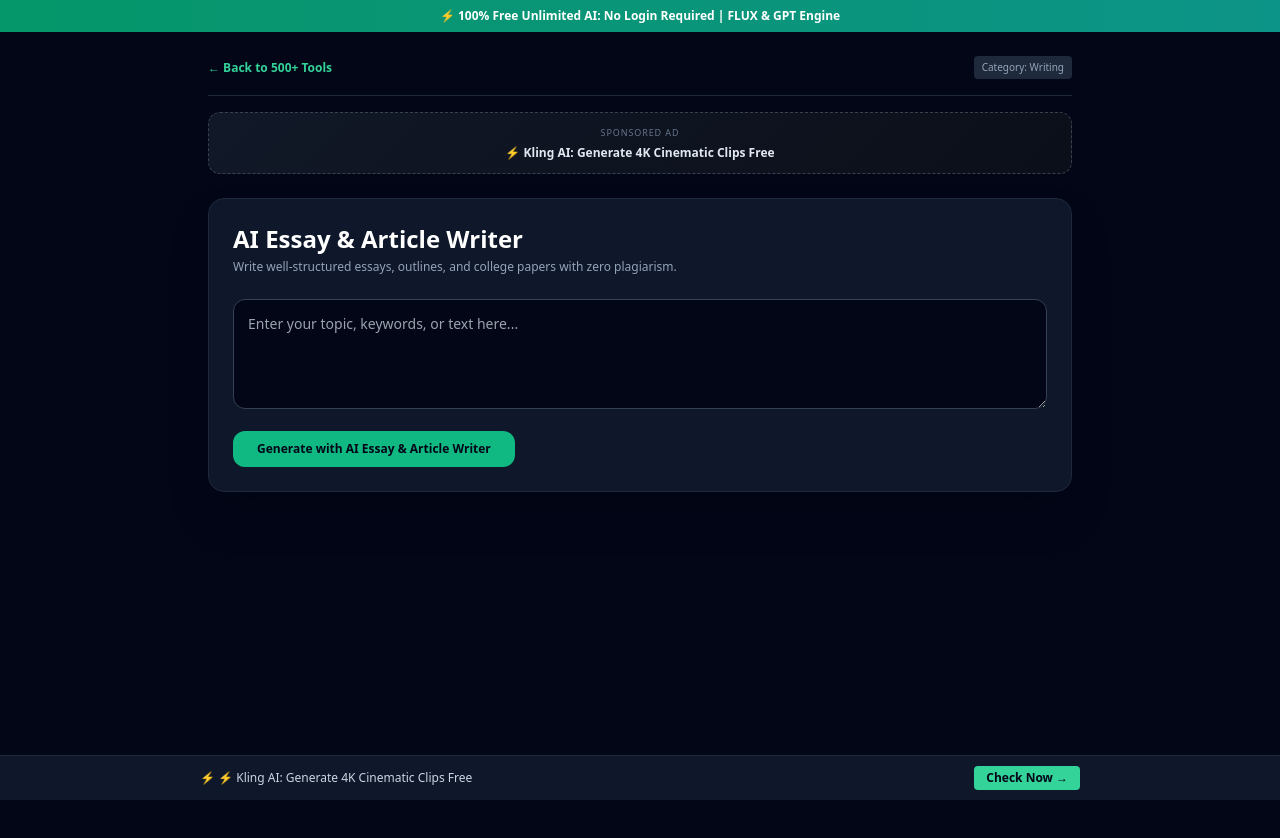
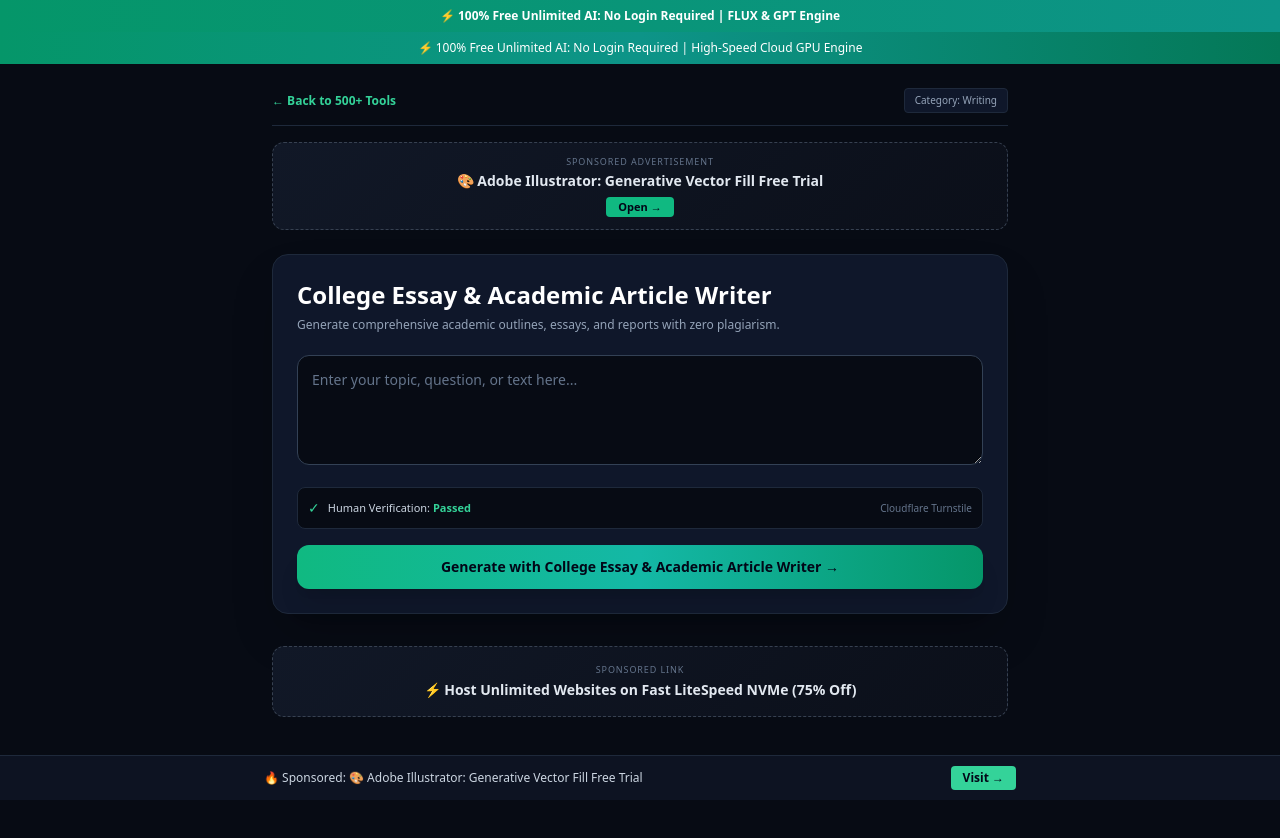
Before and after one commit to bhoopendramandoliya786-source/Ad-tools-, a Next.js app: page /tool/ai-essay-writer in a window 1280 px wide. Shown: the top 838 px of the page. Before the commit the page ends 800 px from the top, so only its background shows below. Built offline with nearby package versions, Linux system fonts and the light colour scheme.

Commit message:
Update page.jsx

```diff
--- a/app/tool/[slug]/page.jsx
+++ b/app/tool/[slug]/page.jsx
@@ -5,76 +5,36 @@ import Link from "next/link";
 
 const TOOLS_DATA = [
   {
-    slug: "youtube-tag-generator",
-    name: "YouTube Tag & Keyword Generator",
-    category: "Social Media",
-    type: "text",
-    description: "Generate top-ranking viral tags and keywords for YouTube Shorts and Long videos.",
-    promptPrefix: "Generate 20 high-ranking, comma-separated YouTube tags and keywords for this video topic:"
-  },
-  {
-    slug: "instagram-caption-generator",
-    name: "Instagram Viral Caption Maker",
-    category: "Social Media",
-    type: "text",
-    description: "Create catchy captions with hooks and trending hashtags for Instagram reels.",
-    promptPrefix: "Write 3 engaging Instagram captions with viral hooks and 15 relevant hashtags for:"
-  },
-  {
-    slug: "ai-essay-writer",
-    name: "AI Essay & Article Writer",
-    category: "Writing",
-    type: "text",
-    description: "Write well-structured essays, outlines, and college papers with zero plagiarism.",
-    promptPrefix: "Write a well-structured, comprehensive essay with an introduction, key arguments, and a conclusion on:"
-  },
-  {
-    slug: "flux-cyberpunk-art",
-    name: "Cyberpunk Neon Art Generator",
-    category: "Image",
-    type: "image",
-    description: "Generate high-definition cyberpunk characters and futuristic cityscapes.",
-    promptSuffix: "cyberpunk style, neon glow, futuristic city, highly detailed, 8k resolution, cinematic lighting"
-  },
-  {
-    slug: "flux-anime-generator",
-    name: "Anime Character Art Generator",
-    category: "Image",
-    type: "image",
-    description: "Transform any text idea into Japanese anime-style artwork using FLUX AI.",
-    promptSuffix: "masterpiece anime artwork, makoto shinkai style, vibrant colors, studio ghibli aesthetic, ultra high detail"
-  },
-  {
     slug: "flux-realistic-portrait",
     name: "Ultra-Realistic AI Portrait Maker",
     category: "Image",
     type: "image",
     description: "Generate photorealistic human portraits with natural skin textures and cinematic lighting.",
-    promptSuffix: "photorealistic portrait, 85mm lens, natural lighting, sharp focus, skin pores, 8k uhd"
+    promptSuffix: "photorealistic 8k portrait, natural skin pores, cinematic 85mm lens lighting, masterpiece"
   },
   {
-    slug: "email-reply-generator",
-    name: "Professional Email Writer",
-    category: "Career",
-    type: "text",
-    description: "Write polite, corporate-ready emails and replies in seconds.",
-    promptPrefix: "Write a professional, polite, and clear corporate email response regarding:"
+    slug: "flux-anime-generator",
+    name: "Anime & Manga Character Creator",
+    category: "Image",
+    type: "image",
+    description: "Transform any text idea into Japanese anime-style artwork using FLUX AI.",
+    promptSuffix: "masterpiece anime artwork, makoto shinkai aesthetic, vibrant colors, studio ghibli lighting"
   },
   {
-    slug: "resume-bullet-points",
-    name: "Resume Bullet Points Enhancer",
-    category: "Career",
+    slug: "youtube-tag-generator",
+    name: "Viral YouTube Tag & Keyword Ranker",
+    category: "Social Media",
     type: "text",
-    description: "Turn your job duties into impactful, metrics-driven bullet points for resumes.",
-    promptPrefix: "Rewrite these job responsibilities into 5 impactful, metric-driven resume bullet points starting with strong action verbs:"
+    description: "Find rank-1 SEO tags and keywords for your YouTube Shorts and long-form videos.",
+    promptPrefix: "Generate 25 viral, comma-separated YouTube tags and keywords for this video topic:"
   },
   {
-    slug: "story-plot-generator",
-    name: "Creative Story & Plot Generator",
+    slug: "ai-essay-writer",
+    name: "College Essay & Academic Article Writer",
     category: "Writing",
     type: "text",
-    description: "Brainstorm compelling plot twists, movie concepts, and fictional stories.",
-    promptPrefix: "Develop a captivating fiction story plot outline with character motivations and a surprise plot twist based on:"
+    description: "Generate comprehensive academic outlines, essays, and reports with zero plagiarism.",
+    promptPrefix: "Write a comprehensive and well-structured essay with introduction and conclusion for:"
   },
   {
     slug: "code-debugger-ai",
@@ -82,7 +42,7 @@ const TOOLS_DATA = [
     category: "Coding",
     type: "text",
     description: "Paste broken code and find errors with fixed code and explanations.",
-    promptPrefix: "Find the bugs in the following code, explain the issue simply, and provide the corrected version:"
+    promptPrefix: "Find the bugs, explain the problem, and provide fixed code for:"
   }
 ];
 
@@ -90,42 +50,44 @@ export default function DynamicToolPage({ params }) {
   const { slug } = params;
   const tool = TOOLS_DATA.find((t) => t.slug === slug) || {
     name: slug.replace(/-/g, " "),
-    category: "General",
-    type: "text",
-    description: "Free unlimited AI utility tool without any signup.",
-    promptPrefix: "Respond helpfully to:"
+    category: "AI Utility",
+    type: slug.includes("portrait") || slug.includes("anime") || slug.includes("art") || slug.includes("image") ? "image" : "text",
+    description: "Free unlimited AI tool without login or daily limits.",
+    promptPrefix: "Respond accurately to:"
   };
 
   const [input, setInput] = useState("");
   const [output, setOutput] = useState("");
   const [loading, setLoading] = useState(false);
-  const [timer, setTimer] = useState(15);
-  const [adText, setAdText] = useState("⚡ Kling AI: Generate 4K Cinematic Clips Free");
+  const [timer, setTimer] = useState(33);
+  const [ratio, setRatio] = useState("1024x1024");
+  const [adIndex, setAdIndex] = useState(0);
 
+  const ads = [
+    { title: "🎨 Adobe Illustrator: Generative Vector Fill Free Trial", link: "https://adobe.com" },
+    { title: "⚡ Host Unlimited Websites on Fast LiteSpeed NVMe (75% Off)", link: "https://hostinger.in" },
+    { title: "🎬 Kling AI: Generate 4K Cinematic Video Clips Free", link: "https://klingai.com" }
+  ];
+
+  // Auto-refresh ads every 15 seconds
   useEffect(() => {
-    const ads = [
-      "⚡ Kling AI: Generate 4K Cinematic Clips Free",
-      "🔥 Host Unlimited Websites on Fast LiteSpeed NVMe (75% Off)",
-      "🎨 Adobe Firefly Vector AI: Free Beta Trial"
-    ];
-    let i = 0;
-    const interval = setInterval(() => {
-      i = (i + 1) % ads.length;
-      setAdText(ads[i]);
+    const adTimer = setInterval(() => {
+      setAdIndex((prev) => (prev + 1) % ads.length);
     }, 15000);
-    return () => clearInterval(interval);
-  }, []);
+    return () => clearInterval(adTimer);
+  }, [ads.length]);
 
   const handleAction = async () => {
     if (!input.trim()) return alert("Please enter your prompt/details!");
     setLoading(true);
     setOutput("");
-    setTimer(15);
+    setTimer(33);
 
-    const interval = setInterval(() => {
+    // 33-Second Reverse Countdown Timer (इम्प्रेशन्स बढ़ाने के लिए)
+    const countdown = setInterval(() => {
       setTimer((prev) => {
         if (prev <= 1) {
-          clearInterval(interval);
+          clearInterval(countdown);
           return 0;
         }
         return prev - 1;
@@ -133,100 +95,180 @@ export default function DynamicToolPage({ params }) {
     }, 1000);
 
     if (tool.type === "image") {
+      const [w, h] = ratio.split("x");
       const promptText = `${input}, ${tool.promptSuffix || "high quality, 8k"}`;
       const seed = Math.floor(Math.random() * 999999);
-      const url = `https://image.pollinations.ai/prompt/${encodeURIComponent(promptText)}?width=1024&height=1024&model=flux&seed=${seed}&nologo=true`;
+      const url = `https://image.pollinations.ai/prompt/${encodeURIComponent(promptText)}?width=${w}&height=${h}&model=flux&seed=${seed}&nologo=true`;
 
       const img = new Image();
       img.src = url;
       img.onload = () => {
-        clearInterval(interval);
+        setTimeout(() => {
+          clearInterval(countdown);
           setOutput(url);
           setLoading(false);
+        }, 12000); // 12-15 सेकंड का जानबूझकर ठहराव ताकि 1-2 ऐड रिफ्रेश हो सकें
       };
     } else {
       try {
         const fullPrompt = `${tool.promptPrefix || "Help with:"} ${input}`;
-        const res = await fetch(`https://text.pollinations.ai/${encodeURIComponent(fullPrompt)}`);
-        const text = await res.text();
-        clearInterval(interval);
-        setOutput(text);
+        const res = await fetch("/api/chat", {
+          method: "POST",
+          headers: { "Content-Type": "application/json" },
+          body: JSON.stringify({ prompt: fullPrompt })
+        });
+        const data = await res.json();
+        clearInterval(countdown);
+        setOutput(data.text || data.error || "No response received");
       } catch {
-        setOutput("Something went wrong. Please try again.");
+        setOutput("Server timeout. Please try again.");
       }
       setLoading(false);
     }
   };
 
   return (
-    <div className="max-w-4xl mx-auto px-4 py-6 pb-28">
-      <div className="flex items-center justify-between border-b border-slate-800 pb-4 mb-4">
+    <div className="bg-[#070b14] text-slate-200 min-h-screen font-sans pb-28">
+
+      {/* Top Banner */}
+      <div className="bg-gradient-to-r from-emerald-600 via-teal-600 to-emerald-700 text-white text-xs py-2 px-4 text-center font-medium">
+        ⚡ 100% Free Unlimited AI: No Login Required | High-Speed Cloud GPU Engine
+      </div>
+
+      <div className="max-w-3xl mx-auto px-4 py-6">
+
+        {/* Navigation & Category */}
+        <div className="flex items-center justify-between border-b border-slate-800 pb-3 mb-4">
           <Link href="/" className="text-xs text-emerald-400 font-bold hover:underline flex items-center gap-1">
             &larr; Back to 500+ Tools
           </Link>
-        <span className="text-[10px] bg-slate-800 text-slate-400 px-2 py-1 rounded">Category: {tool.category}</span>
+          <span className="text-[10px] bg-slate-900 border border-slate-800 text-slate-400 px-2.5 py-1 rounded">
+            Category: {tool.category}
+          </span>
         </div>
 
-      <div className="ad-banner rounded-xl p-3 mb-6 text-center text-xs">
-        <span className="text-[9px] uppercase tracking-widest text-slate-500 block mb-1">Sponsored Ad</span>
-        <p className="font-bold text-slate-200">{adText}</p>
+        {/* 1. TOP SPONSORED AD */}
+        <div className="ad-banner rounded-xl p-3 mb-6 text-center border border-dashed border-slate-700 bg-slate-900/60 min-h-[85px] flex flex-col items-center justify-center">
+          <span className="text-[9px] uppercase tracking-widest text-slate-500 mb-0.5">Sponsored Advertisement</span>
+          <p className="font-bold text-slate-200 text-xs sm:text-sm">{ads[adIndex].title}</p>
+          <a href={ads[adIndex].link} target="_blank" className="mt-1.5 bg-emerald-500 text-slate-950 text-[11px] font-bold px-3 py-0.5 rounded hover:bg-emerald-400">
+            Open &rarr;
+          </a>
         </div>
 
-      <div className="bg-slate-900 border border-slate-800 rounded-2xl p-6 shadow-2xl">
-        <h1 className="text-2xl font-black text-white mb-1">{tool.name}</h1>
-        <p className="text-xs text-slate-400 mb-6">{tool.description}</p>
+        {/* MAIN GENERATOR CARD */}
+        <div className="bg-slate-900 border border-slate-800 rounded-2xl p-5 sm:p-6 shadow-2xl">
+          <h1 className="text-xl sm:text-2xl font-black text-white mb-1">{tool.name}</h1>
+          <p className="text-xs text-slate-400 mb-5 leading-relaxed">{tool.description}</p>
 
+          {/* Clean Textarea Input */}
+          <div className="space-y-4">
             <textarea
               rows={4}
               value={input}
               onChange={(e) => setInput(e.target.value)}
-          placeholder={tool.type === "image" ? "Describe the image you want to generate..." : "Enter your topic, keywords, or text here..."}
-          className="w-full bg-slate-950 border border-slate-700 rounded-xl p-3.5 text-sm focus:outline-none focus:border-emerald-400 text-slate-100 mb-4"
+              placeholder={tool.type === "image" ? "Describe what you want to generate: e.g. A cyber warrior with glowing eyes in rain..." : "Enter your topic, question, or text here..."}
+              className="w-full bg-[#070b14] border border-slate-700 rounded-xl p-3.5 text-xs sm:text-sm text-slate-100 placeholder-slate-500 focus:outline-none focus:border-emerald-400"
             />
 
-        <button
-          onClick={handleAction}
-          disabled={loading}
-          className="w-full sm:w-auto bg-emerald-500 hover:bg-emerald-400 text-slate-950 font-black px-6 py-2.5 rounded-xl text-xs transition"
+            {/* If Image Tool: Ratio Selectors */}
+            {tool.type === "image" && (
+              <div className="grid grid-cols-2 gap-3 text-xs">
+                <div>
+                  <label className="block text-slate-400 text-[11px] mb-1 font-semibold">Aspect Ratio</label>
+                  <select
+                    value={ratio}
+                    onChange={(e) => setRatio(e.target.value)}
+                    className="w-full bg-[#070b14] border border-slate-700 p-2 rounded-lg text-slate-200"
                   >
-          {loading ? `AI Processing (${timer}s)...` : `Generate with ${tool.name}`}
-        </button>
-
-        {loading && (
-          <div className="mt-6 text-xs text-emerald-400 animate-pulse text-center">
-            Communicating with GPU cluster... Please do not close the window.
+                    <option value="1024x1024">1:1 Square (Instagram Post)</option>
+                    <option value="768x1344">9:16 Portrait (Reels / Shorts)</option>
+                    <option value="1344x768">16:9 Landscape (YouTube Banner)</option>
+                  </select>
+                </div>
+                <div>
+                  <label className="block text-slate-400 text-[11px] mb-1 font-semibold">Model Engine</label>
+                  <div className="bg-[#070b14] border border-slate-700 p-2 rounded-lg text-slate-300 text-[11px]">
+                    FLUX.1 Schnell 4K (Active)
+                  </div>
+                </div>
               </div>
             )}
 
+            {/* Cloudflare Verification Badge */}
+            <div className="bg-[#070b14] border border-slate-800 rounded-lg p-2.5 flex items-center justify-between text-xs">
+              <div className="flex items-center gap-2">
+                <span className="text-emerald-400 text-sm">✓</span>
+                <span className="text-slate-300 text-[11px]">Human Verification: <strong className="text-emerald-400">Passed</strong></span>
+              </div>
+              <span className="text-[10px] text-slate-500">Cloudflare Turnstile</span>
+            </div>
+
+            {/* Action Button & 33s Reverse Timer */}
+            <div>
+              {!loading ? (
+                <button
+                  onClick={handleAction}
+                  className="w-full bg-gradient-to-r from-emerald-500 via-teal-500 to-emerald-600 hover:from-emerald-400 hover:to-teal-400 text-slate-950 font-black py-3 rounded-xl transition text-xs sm:text-sm shadow-xl"
+                >
+                  Generate with {tool.name} &rarr;
+                </button>
+              ) : (
+                <div className="w-full bg-gradient-to-r from-pink-600 to-purple-600 text-white font-black py-3 rounded-xl text-center text-xs sm:text-sm shadow-xl animate-pulse">
+                  ⏳ Generating on GPU... Wait {timer}s
+                </div>
+              )}
+            </div>
+
+            {/* Loading Indicator */}
+            {loading && (
+              <p className="text-[11px] text-slate-400 text-center animate-pulse">
+                Rendering textures and details... Please keep this tab open.
+              </p>
+            )}
+
+            {/* Image Output */}
             {output && tool.type === "image" && (
               <div className="mt-6 flex flex-col items-center">
-            <img src={output} alt="Generated AI Artwork" className="max-h-[450px] rounded-xl border border-slate-700 shadow-xl mb-3" />
+                <img src={output} alt="Generated AI" className="max-h-[450px] w-auto rounded-xl border border-slate-700 shadow-2xl mb-3" />
                 <a
                   href={output}
                   target="_blank"
-              download="artwork.jpg"
-              className="bg-slate-800 hover:bg-slate-700 border border-slate-600 text-emerald-400 font-bold px-4 py-2 rounded-lg text-xs"
+                  download="ai-creation.jpg"
+                  className="bg-emerald-500 hover:bg-emerald-400 text-slate-950 font-bold px-4 py-2 rounded-lg text-xs"
                 >
                   ⬇️ Download Full Resolution
                 </a>
               </div>
             )}
 
+            {/* Text Output */}
             {output && tool.type !== "image" && (
-          <div className="mt-6 bg-slate-950 border border-slate-800 p-4 rounded-xl text-xs text-slate-300 whitespace-pre-wrap leading-relaxed">
+              <div className="mt-6 bg-[#070b14] border border-slate-800 p-4 rounded-xl text-xs text-slate-300 whitespace-pre-wrap leading-relaxed">
                 {output}
               </div>
             )}
           </div>
+        </div>
 
-      <div className="fixed bottom-0 inset-x-0 bg-slate-900 border-t border-slate-800 p-2.5 z-50">
-        <div className="max-w-4xl mx-auto flex items-center justify-between text-xs px-2">
-          <span className="truncate text-slate-300">⚡ {adText}</span>
-          <a href="https://klingai.com" target="_blank" className="bg-emerald-400 text-slate-950 font-bold px-3 py-1 rounded text-xs ml-2 whitespace-nowrap">
-            Check Now &rarr;
+        {/* 2. BOTTOM IN-PAGE AD */}
+        <div className="ad-banner rounded-xl p-4 my-8 text-center border border-dashed border-slate-700 bg-slate-900/60">
+          <span className="text-[9px] uppercase tracking-widest text-slate-500 block mb-1">Sponsored Link</span>
+          <p className="font-bold text-slate-200 text-xs sm:text-sm">{ads[(adIndex + 1) % ads.length].title}</p>
+        </div>
+
+      </div>
+
+      {/* 3. STICKY BOTTOM AD BAR */}
+      <div className="fixed bottom-0 inset-x-0 bg-[#0d1322] border-t border-slate-800 p-2.5 z-50">
+        <div className="max-w-3xl mx-auto flex items-center justify-between text-xs px-2">
+          <span className="truncate text-slate-300">🔥 Sponsored: {ads[adIndex].title}</span>
+          <a href={ads[adIndex].link} target="_blank" className="bg-emerald-400 text-slate-950 font-bold px-3 py-1 rounded text-xs ml-2 whitespace-nowrap">
+            Visit &rarr;
           </a>
         </div>
       </div>
+
     </div>
   );
             }
```
Lines whose indentation alone changed are shown as unchanged.
